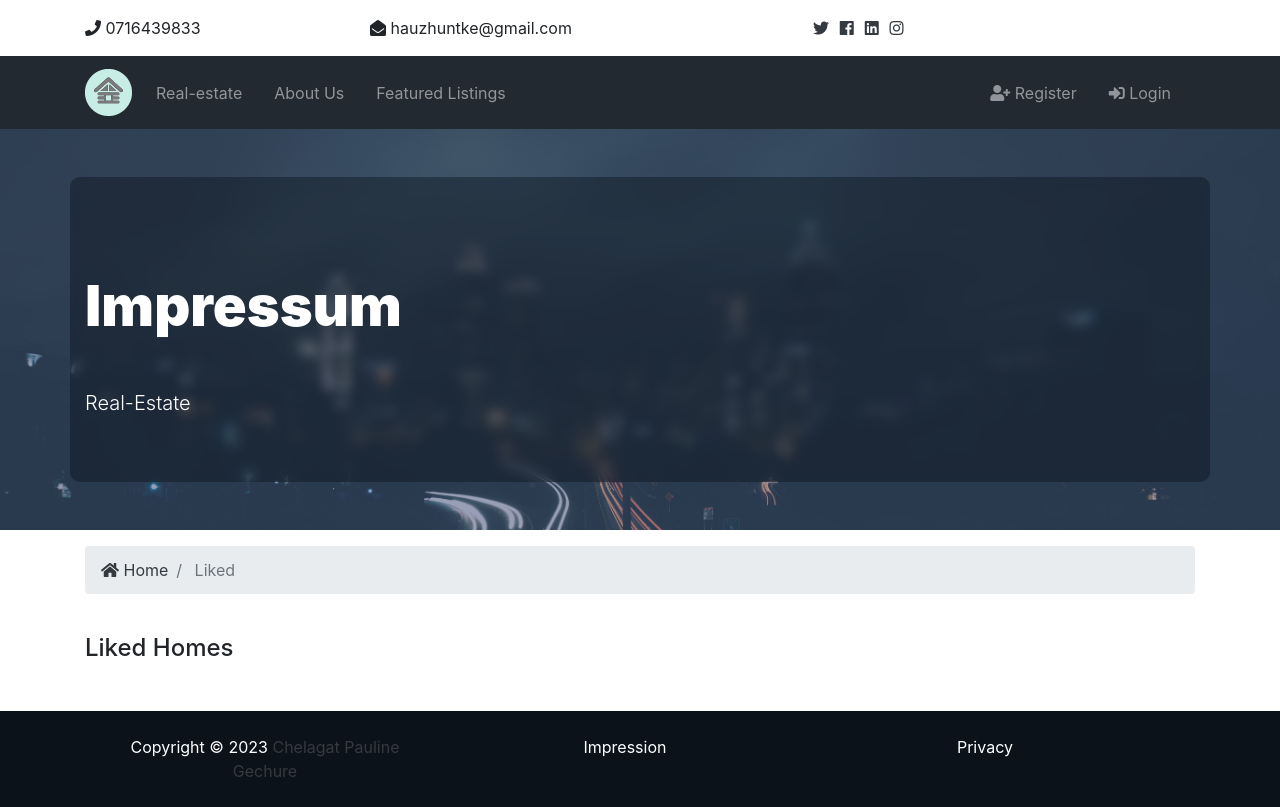
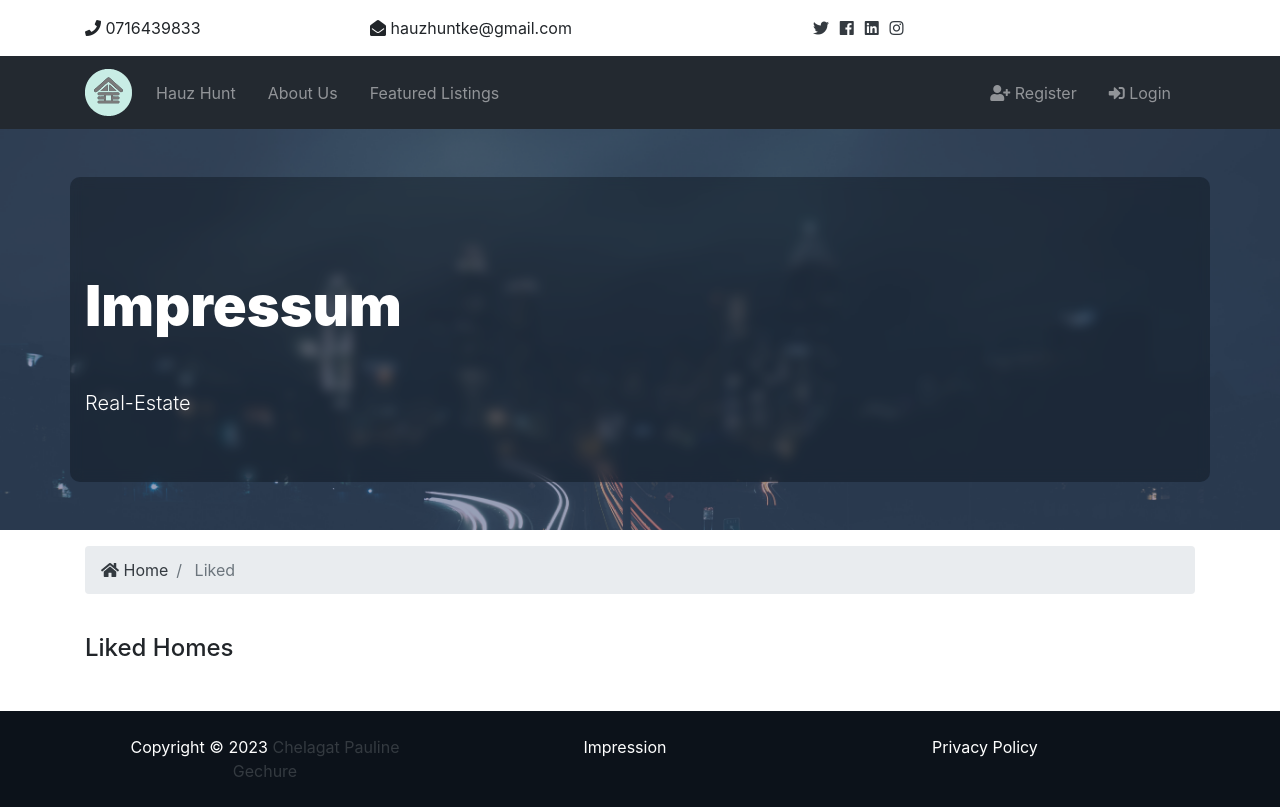
Before and after one commit to Chelagat-Pauline-Gechure/Django-Real-Estate, a Django app: page /en/impressum in a window 1280 px wide. Run offline with Django 3.2, Linux system fonts and the light colour scheme; some libraries are stand-ins or nearby versions.

Commit message:
Minor changes

```diff
--- a/templates/core/about.html
+++ b/templates/core/about.html
@@ -32,7 +32,7 @@
         <img src="{% static 'img/about.jpg' %}" alt="">
         <p class="mt-4">{{ canonical }}
 
-          {{ _("Placeholder") }}
+          {{ _("Your dream home awaits you.") }}
 
       </div>
       <div class="col-md-3">
--- a/templates/core/partials/_footer.html
+++ b/templates/core/partials/_footer.html
@@ -11,7 +11,7 @@
                 <a href="{% url 'impressum' %}" class="text-white"><span>{{ _("Impression") }}</span></a>
             </div>
             <div class="col-12 col-md-6 col-lg-4 pb-3 pb-md-3 pb-lg-0">
-                <a href="{% url 'privacy' %}" class="text-white"><span>{{ _("Privacy") }}</span></a>
+                <a href="{% url 'privacy' %}" class="text-white"><span>{{ _("Privacy Policy") }}</span></a>
             </div>
         </div>
     </div>
--- a/templates/core/partials/_navbar.html
+++ b/templates/core/partials/_navbar.html
@@ -18,7 +18,7 @@
             {% endif %}
           >
             <a class="nav-link" href="{% url 'index' %}">
-            {{ _("Real-estate") }}
+            {{ _("Hauz Hunt") }}
           </a>
           </li>
           <li
--- a/templates/core/partials/_search.html
+++ b/templates/core/partials/_search.html
@@ -15,7 +15,7 @@
                     </span>
                 </div>
                 <input type="text" name="keywords" class="form-control"
-                    placeholder='{{ _("Keyword (Pool, Garage, etc)") }}'>
+                    placeholder='{{ _("Keyword (Security, Parking, etc)") }}'>
             </div>
 
             <div class="input-group col-12 col-xs-6 col-md-3 mb-3 text-left">
@@ -42,7 +42,7 @@
                     </span>
                 </div>
                 <select name="state" class="form-control">
-                    <option selected="true">{{ _("States (All)") }}</option>
+                    <option selected="true">{{ _("County (All)") }}</option>
                     {% for state in states %}
                     <option value="{{ state.id }}">{{ state.name }}</option>
                     {% endfor %}
```
